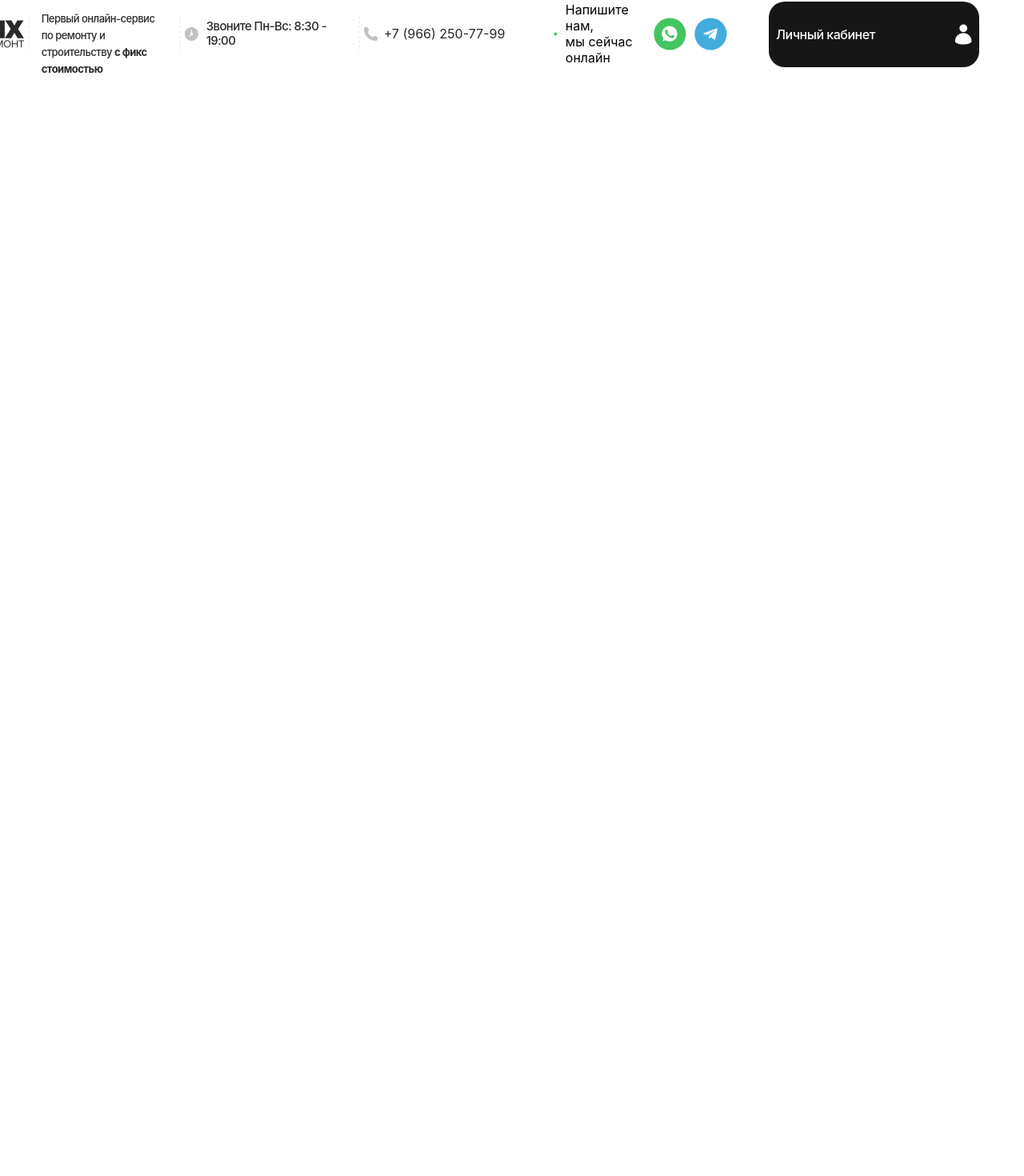
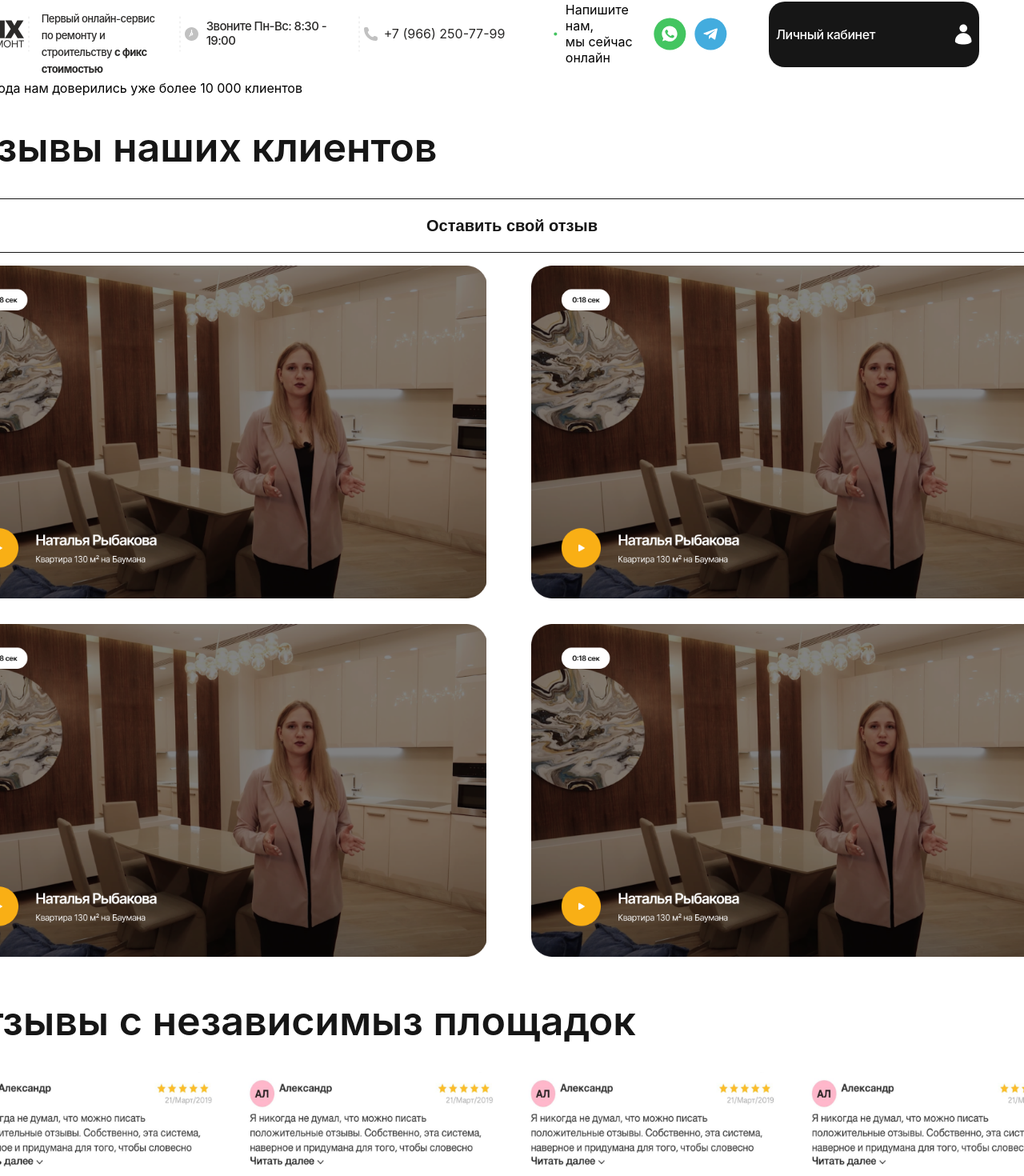
Before and after one commit to projacktor/FixR, a React (Vite) app: page / in a window 1280 px wide. Shown: the part 6-1476 px from the top of the page at 80% size. Before the commit the page ends 800 px from the top, so only its background shows below. Built offline with nearby package versions, Linux system fonts and the light colour scheme.

Commit message:
Add Scroller component

```diff
--- a/src/App.jsx
+++ b/src/App.jsx
@@ -1,5 +1,6 @@
 import React from "react";
 import Header from "./components/Header/Header.jsx";
+import Feedbacks from "./pages/Feedbacks/Feedbacks.jsx";
 // import Home from "./pages/Home/Home.jsx";
 // import Footer from "./components/Footer/Footer.jsx";
 // import Portfolio from "./pages/Portfolio/Portfolio.jsx";
@@ -15,6 +16,7 @@ function App() {
             {/*<Footer />*/}
             {/*<Work1 />*/}
             {/*<Blog />*/}
+            <Feedbacks />
         </>
     )
 }
--- /dev/null
+++ b/src/components/Scroller/style.scss
@@ -0,0 +1,26 @@
+.rightMover {
+  rotate: 180deg;
+}
+
+.moveRight,
+.moveLeft {
+  background: transparent;
+  border-color: transparent;
+}
+
+.gallery_scroller {
+  //position: absolute;
+  width: 98%;
+  display: flex;
+  flex-direction: row;
+  justify-content: space-between;
+  align-items: center;
+
+  .gallery_arrows {
+    order: 1;
+  }
+
+  .gallery_pointer {
+    order: 2;
+  }
+}
--- /dev/null
+++ b/src/pages/Feedbacks/Feedbacks.jsx
@@ -0,0 +1,35 @@
+import React from 'react';
+
+import "./style.scss";
+
+import CheckButton from "../../components/CheckButton/CheckButton.jsx";
+
+import feedbacks from "../../assets/img/feedbacks.png";
+
+function Feedbacks() {
+    return (
+        <main className="feedbacks">
+            <div className="headers">
+                <p>С 2013 года нам доверились уже более 10 000 клиентов</p>
+                <h1>Отзывы наших клиентов </h1>
+            </div>
+            <div className="feedbacks_content">
+                <CheckButton text="Оставить свой отзыв"/>
+                <div className="feedbacks_gallery">
+                    <div className="pseudo_vid3"></div>
+                    <div className="pseudo_vid3"></div>
+                    <div className="pseudo_vid3"></div>
+                    <div className="pseudo_vid3"></div>
+                </div>
+            </div>
+
+            <div className="platforms_responses">
+                <h1>Отзывы с независимыз площадок</h1>
+                <img alt="feedbacks" src={feedbacks}/>
+                <div></div>
+            </div>
+        </main>
+    );
+}
+
+export default Feedbacks;
--- /dev/null
+++ b/src/pages/Feedbacks/style.scss
@@ -0,0 +1,55 @@
+.feedbacks {
+  width: 100%;
+  min-height: 80vh;
+  overflow: hidden;
+  display: flex;
+  align-items: center;
+  flex-direction: column;
+
+  .headers {
+    position: relative;
+    right: 25rem;
+  }
+
+  .feedbacks_content {
+    //background: #2b2a29;
+    display: flex;
+    align-items: center;
+    flex-direction: column;
+    min-height: 100vh;
+
+    .feedbacks_gallery {
+      display: grid;
+      grid-template-columns: repeat(2, 1fr);
+      gap: 2rem;
+      width: 100%;
+      padding: 1rem;
+      margin-left: 1rem;
+
+      .pseudo_vid3 {
+        width: 42rem;
+        height: 26em;
+        padding: 0.005rem;
+        background-size: cover;
+        background-image: url(../../assets/img/pseudoVideo3.png);
+      }
+    }
+  }
+
+  .platforms_responses {
+    display: flex;
+    align-items: center;
+    flex-direction: column;
+
+    h1 {
+      position: relative;
+      right: 17rem;
+    }
+
+    img {
+      //position: relative;
+      //right: 1.5rem;
+      width: 95%;
+    }
+  }
+}
```
Also changed, not shown: src/components/Scroller/Scroller.jsx (added, +33 -0 lines), src/assets/img/feedbacks.png (added), src/assets/img/pseudoVideo3.png (added).
